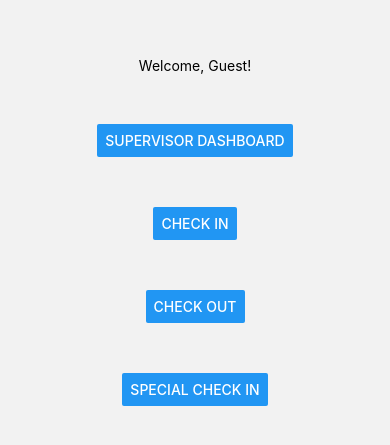
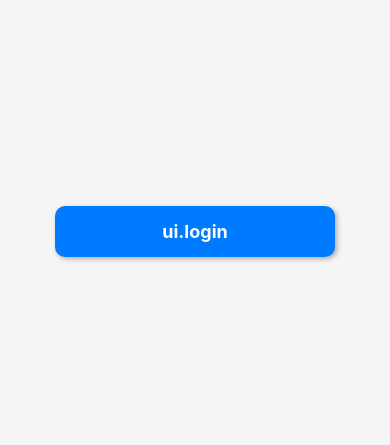
Before and after one commit to MohammedRaghib/SiteSync-Mobile-App, a React Native app: screen /Home in a window 390 px wide. Shown: the part 191-636 px from the top of the page. Built offline with nearby package versions, Linux system fonts and the light colour scheme.

Commit message:
Now the dashboard is nicely styled and properly integrated with multilingual and the home screen now has checks to ensure unauthorised people cant access also has multilingual support

```diff
--- a/screens/DashboardScreen.js
+++ b/screens/DashboardScreen.js
@@ -1,85 +1,139 @@
-import { useEffect, useState } from 'react';
-import { View, Text, StyleSheet, ScrollView, ActivityIndicator } from 'react-native';
-import useCheckInfo from '../services/UserContext';
+import { useNavigation } from "@react-navigation/native";
+import { useEffect, useState } from "react";
+import { useTranslation } from "react-i18next";
+import { StyleSheet, Text, View } from "react-native";
+import useCheckInfo from "../services/UserContext";
 
-export default function DashboardScreen() {
-  const [data, setData] = useState([]);
-  const [loading, setLoading] = useState(true);
-  const { user } = useCheckInfo();
+const DashboardScreen = () => {
+  const navigation = useNavigation();
+  const { t } = useTranslation();
+  const { user, loggedIn, hasAccess, refreshAccessToken } = useCheckInfo();
 
-  useEffect(() => {
-    const fetchData = async () => {
+  const BACKEND_API_URL = "https://sitesync.angelightrading.com/home/angeligh/sitesyncdjango/api/";
+
+  const [AttendanceData, setAttendanceData] = useState([]);
+  const [loading, setLoading] = useState(false);
+  const [errorMessage, setErrorMessage] = useState("");
+
+  const fetchAttendance = async () => {
+    // console.log(user);
+    setLoading(true);
+    setErrorMessage("");
+
     try {
-        const username = user?.username;
-        const password = user?.password;
+      const peopleResponse = await fetch(
+        `${BACKEND_API_URL}supervisor_dashboard/`, {
+        method: "GET",
+      }
+      );
 
-        const tokenResponse = await fetch('https://sitesync.angelightrading.com/home/angeligh/sitesyncdjango/api/token/', {
-          method: 'POST',
-          headers: { 'Content-Type': 'application/json' },
-          body: JSON.stringify({ username, password }),
-        });
+      if (!peopleResponse.ok) {
+        setErrorMessage(t("errors.fetchError"));
+        throw new Error(t("errors.fetchError"));
+      }
 
-        const tokenData = await tokenResponse.json();
-        const access = tokenData.access;
-
-        const dataResponse = await fetch('https://sitesync.angelightrading.com/home/angeligh/sitesyncdjango/api/supervisor_dashboard/', {
-          headers: {
-            Authorization: `Bearer ${access}`,
-          },
-        });
-
-        const json = await dataResponse.json();
-        setData(json.data);
+      const jsonAttendanceData = await peopleResponse.json();
+      setAttendanceData(jsonAttendanceData.data || []);
     } catch (error) {
-        console.error('Error fetching data:', error);
+      console.error("Error fetching data:", error);
     } finally {
       setLoading(false);
     }
   };
 
-    fetchData();
-  }, [user]);
+  useEffect(() => {
+    if (!hasAccess({ requiresLogin: true, allowedRoles: ["supervisor"] })) {
+      navigation.navigate("CheckIn");
+    }
+  }, [user, loggedIn]);
 
-  if (loading) return <ActivityIndicator size="large" style={{ marginTop: 40 }} />;
+  useEffect(() => {
+    fetchAttendance();
+  }, []);
 
   return (
-    <ScrollView horizontal>
-      <View>
-        {/* Table Header */}
-        <View style={[styles.row, styles.headerRow]}>
-          <Text style={[styles.cell, styles.header]}>ID</Text>
-          <Text style={[styles.cell, styles.header]}>Name</Text>
-          <Text style={[styles.cell, styles.header]}>Role</Text>
+    <View style={styles.container}>
+      <Text style={styles.title}>{t("ui.dashboard")}</Text>
+
+      <View style={styles.header}>
+        <Text style={styles.headerText}>{t("ui.name")}</Text>
+        <Text style={styles.headerText}>{t("ui.status")}</Text>
       </View>
-        {Array.isArray(data) && data.map((item, index) => (
-        <View key={index} style={styles.row}>
-          <Text style={styles.cell}>{item.attendance_subject.person_name}</Text>
-          <Text style={styles.cell}>
-          {item.attendance_is_check_in ? 'Checked In' : 'Checked Out'}
-        </Text>
+
+      {loading ? (
+        <Text style={styles.loading}>{t("ui.loading")}</Text>
+      ) : errorMessage ? (
+        <Text style={styles.error}>{errorMessage}</Text>
+      ) : AttendanceData.length > 0 ? (
+        AttendanceData.map((attendance) => (
+          <View key={attendance.attendance_subject?.person_id} style={styles.item}>
+            <Text style={styles.name}>{attendance.attendance_subject?.person_name}</Text>
+            <Text style={styles.status}>{attendance.attendance_is_check_in ? t("attendance.checkIn") : t("attendance.checkOut")}</Text>
           </View>
-))}
+        ))
+      ) : (
+        <Text style={styles.noData}>{t("ui.noData")}</Text>
+      )}
     </View>
-    </ScrollView>
   );
-}
+};
 
 const styles = StyleSheet.create({
-  row: {
-    flexDirection: 'row',
-    borderBottomWidth: 1,
-    borderColor: '#ccc',
-    paddingVertical: 8,
+  container: {
+    flex: 1,
+    backgroundColor: "#f4f4f4",
+    padding: 20,
+    alignItems: "center",
   },
-  cell: {
-    flex: 1,
-    paddingHorizontal: 10,
-  },
-  headerRow: {
-    backgroundColor: '#f0f0f0',
-    borderBottomWidth: 2,
+  title: {
+    fontSize: 24,
+    fontWeight: "bold",
+    marginBottom: 20,
+    textAlign: "center",
   },
   header: {
-    fontWeight: 'bold',
+    flexDirection: "row",
+    justifyContent: "space-between",
+    paddingBottom: 10,
+    borderBottomWidth: 1,
+    borderBottomColor: "#ccc",
+    width: "100%",
+  },
+  headerText: {
+    fontSize: 18,
+    fontWeight: "bold",
+  },
+  item: {
+    flexDirection: "row",
+    justifyContent: "space-between",
+    paddingVertical: 10,
+    borderBottomWidth: 1,
+    borderBottomColor: "#ddd",
+    width: "100%",
+  },
+  name: {
+    fontSize: 16,
+  },
+  status: {
+    fontSize: 16,
+    fontWeight: "bold",
+    color: "#007AFF",
+  },
+  loading: {
+    fontSize: 16,
+    fontStyle: "italic",
+    color: "#666",
+  },
+  error: {
+    fontSize: 16,
+    color: "red",
+    marginVertical: 10,
+  },
+  noData: {
+    fontSize: 16,
+    fontStyle: "italic",
+    color: "#666",
   },
 });
+
+export default DashboardScreen;
--- a/screens/HomeScreen.js
+++ b/screens/HomeScreen.js
@@ -1,24 +1,60 @@
-import { View, Button, StyleSheet, Text } from "react-native";
+import { useNavigation } from "@react-navigation/native";
+import { useEffect } from "react";
+import { useTranslation } from "react-i18next";
+import { StyleSheet, Text, TouchableOpacity, View } from "react-native";
 import useCheckInfo from "../services/UserContext";
 
-export default function HomeScreen({ navigation }) {
-  const { user } = useCheckInfo();
+function HomeScreen() {
+  const navigation = useNavigation();
+  const { user, loggedIn } = useCheckInfo();
+  const { t } = useTranslation();
+
   return (
     <View style={styles.container}>
-      <Text>Welcome, {user?.username || "Guest"}!</Text>
-      <Button
-        title="SUPERVISOR DASHBOARD"
-        onPress={() => navigation.navigate("Dashboard")}
-      />
-      <Button title="CHECK IN" onPress={() => navigation.navigate("CheckIn")} />
-      <Button
-        title="CHECK OUT"
-        onPress={() => navigation.navigate("Dashboard")}
-      />
-      <Button
-        title="SPECIAL CHECK IN"
-        onPress={() => navigation.navigate("Dashboard")}
-      />
+      {loggedIn && user?.role === "supervisor" && (
+        <>
+          <TouchableOpacity
+            style={styles.link}
+            onPress={() => navigation.navigate("Dashboard")}
+          >
+            <Text style={styles.text}>{t("ui.specialReEntry")}</Text>
+          </TouchableOpacity>
+
+          <TouchableOpacity
+            style={styles.link}
+            onPress={() => navigation.navigate("Dashboard")}
+          >
+            <Text style={styles.text}>{t("ui.dashboard")}</Text>
+          </TouchableOpacity>
+        </>
+      )}
+
+      {loggedIn && (
+        <>
+          <TouchableOpacity
+            style={styles.link}
+            onPress={() => navigation.navigate("CheckIn")}
+          >
+            <Text style={styles.text}>{t("attendance.checkOut")}</Text>
+          </TouchableOpacity>
+
+          <TouchableOpacity
+            style={styles.link}
+            onPress={() => navigation.navigate("CheckIn")}
+          >
+            <Text style={styles.text}>{t("attendance.checkIn")}</Text>
+          </TouchableOpacity>
+        </>
+      )}
+
+      {!loggedIn && (
+        <TouchableOpacity
+          style={styles.link}
+          onPress={() => navigation.navigate("Login")}
+        >
+          <Text style={styles.text}>{t("ui.login")}</Text>
+        </TouchableOpacity>
+      )}
     </View>
   );
 }
@@ -28,6 +64,28 @@ const styles = StyleSheet.create({
     flex: 1,
     justifyContent: "center",
     alignItems: "center",
-    gap: 50,
+    paddingHorizontal: "5%",
+    backgroundColor: "#f5f5f5",
+  },
+  link: {
+    paddingVertical: 15,
+    paddingHorizontal: 20,
+    backgroundColor: "#007AFF",
+    width: "80%",
+    alignItems: "center",
+    borderRadius: 10,
+    marginVertical: 10,
+    shadowColor: "#000",
+    shadowOffset: { width: 2, height: 2 },
+    shadowOpacity: 0.3,
+    shadowRadius: 5,
+    elevation: 5,
+  },
+  text: {
+    color: "white",
+    fontSize: 18,
+    fontWeight: "bold",
   },
 });
+
+export default HomeScreen;
```
Lines whose indentation alone changed are shown as unchanged.
